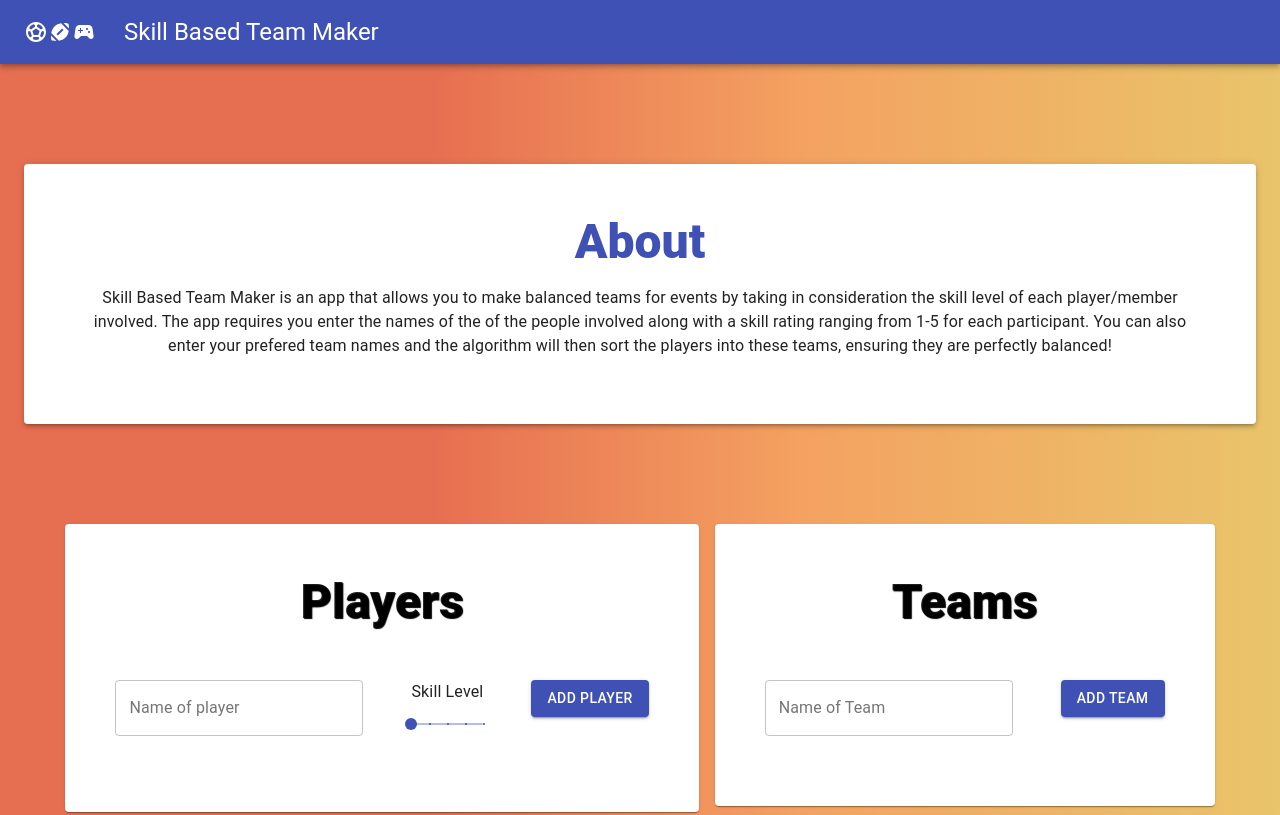
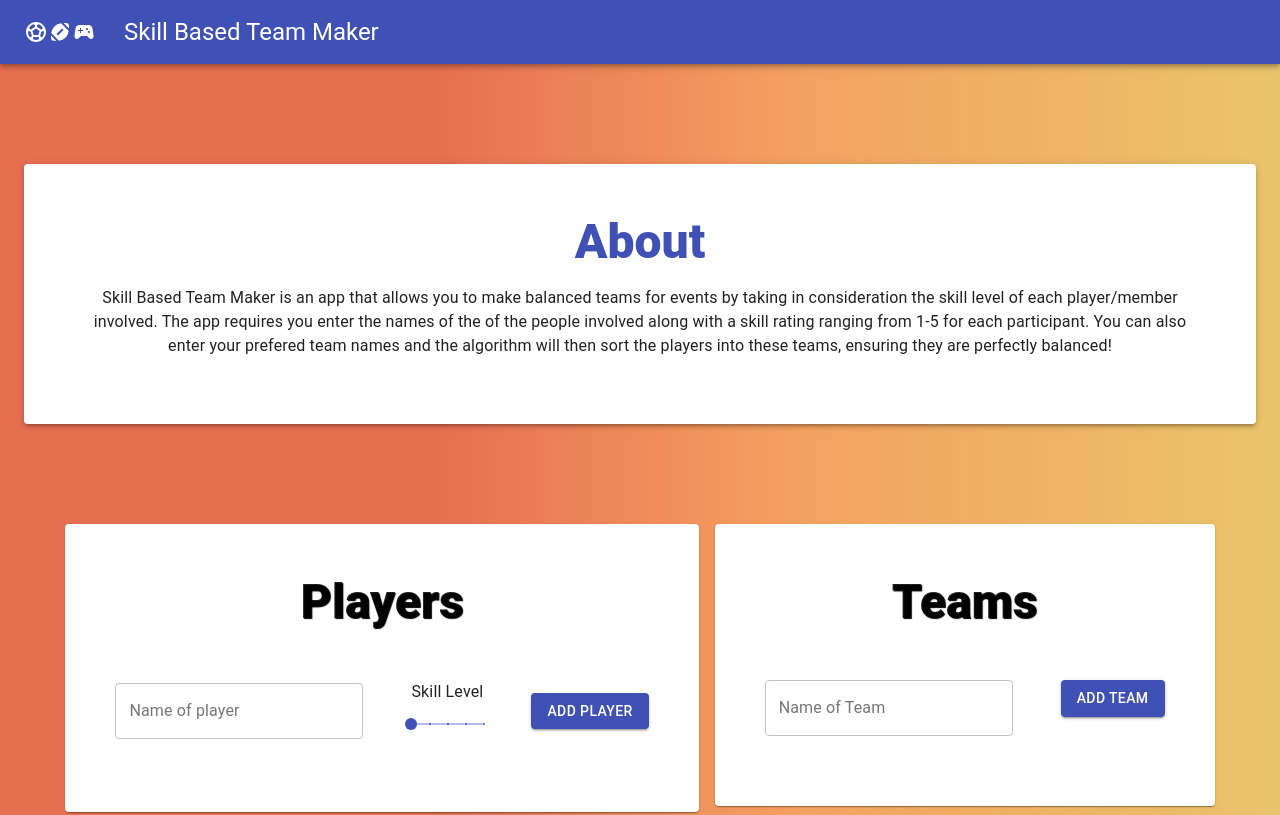
Before and after one commit to travishankar9/skill-based-team-randomizer, a React (Create React App) app: page / in a window 1280 px wide. Shown: the top 815 px of the page. Built offline with nearby package versions, Linux system fonts and the light colour scheme.

Commit message:
changed the spacing a bit

```diff
--- a/src/List.js
+++ b/src/List.js
@@ -28,13 +28,13 @@ const useStyles = makeStyles((theme) => ({
 function List({ items, removeItem, editItem, refContainer }) {
   const classes = useStyles();
   return (
-    <Grid>
+    <Grid item>
       {items.map((item) => {
         return (
           <Grid item key={item.id} justifyContent="center" alignItems="center">
             <Card className={classes.itemCard} raised>
               <div>
-                <Typography variant="h6">
+                <Typography variant="body1">
                   {item.title}
                   {item.skill ? ` - Skill level: ${item.skill}` : null}
                 </Typography>
--- a/src/PlayersForm.js
+++ b/src/PlayersForm.js
@@ -133,7 +133,13 @@ function PlayersForm({ setMembers }) {
               Players
             </Typography>
           </div>
-          <Grid container spacing={6} justifyContent="space-evenly">
+          <Grid container>
+            <Grid
+              container
+              justifyContent="space-evenly"
+              alignItems="center"
+              spacing={6}
+            >
               <Grid item>
                 <TextField
                   ref={refContainer}
@@ -167,8 +173,7 @@ function PlayersForm({ setMembers }) {
                   {isEditing ? "Edit Player" : "Add Player"}
                 </Button>
               </Grid>
-
-            <Grid></Grid>
+            </Grid>
           </Grid>
         </form>
 
--- a/src/TeamsDisplay.js
+++ b/src/TeamsDisplay.js
@@ -117,6 +117,20 @@ const TeamsDisplay = ({ teams, players }) => {
     }
     setFinalTeams(sortedfinalTeams);
   };
+
+  const copyTeams = ({ title, players }) => {
+    const teamName = title;
+    const playerNames = players
+      .map((player) => {
+        return player.title;
+      })
+      .join("\n");
+
+    const fullTeam = `Team: ${teamName} \n\n${playerNames}`;
+    navigator.clipboard.writeText(fullTeam);
+    showAlert(true, "info", `Team has been copied to clipboard ${title}`);
+  };
+
   return (
     <>
       <Grid
@@ -144,6 +158,7 @@ const TeamsDisplay = ({ teams, players }) => {
             const { id, players, title, skillTotal } = team;
             return (
               <Grid item key={id}>
+                {console.log(id, "id for each team")}
                 <Paper className={classes.paperContainer}>
                   {alert.show && (
                     <CustomAlert
@@ -156,22 +171,7 @@ const TeamsDisplay = ({ teams, players }) => {
                       Team: {title.toUpperCase()}
                       <IconButton
                         color="secondary"
-                        onClick={() => {
-                          const teamName = title;
-                          const playerNames = players
-                            .map((player) => {
-                              return player.title;
-                            })
-                            .join("\n");
-
-                          const fullTeam = `Team: ${teamName} \n\n${playerNames}`;
-                          navigator.clipboard.writeText(fullTeam);
-                          showAlert(
-                            true,
-                            "info",
-                            "Team has been copied to clipboard"
-                          );
-                        }}
+                        onClick={() => copyTeams(team)}
                       >
                         <FileCopyIcon></FileCopyIcon>
                       </IconButton>
```
Lines whose indentation alone changed are shown as unchanged.
